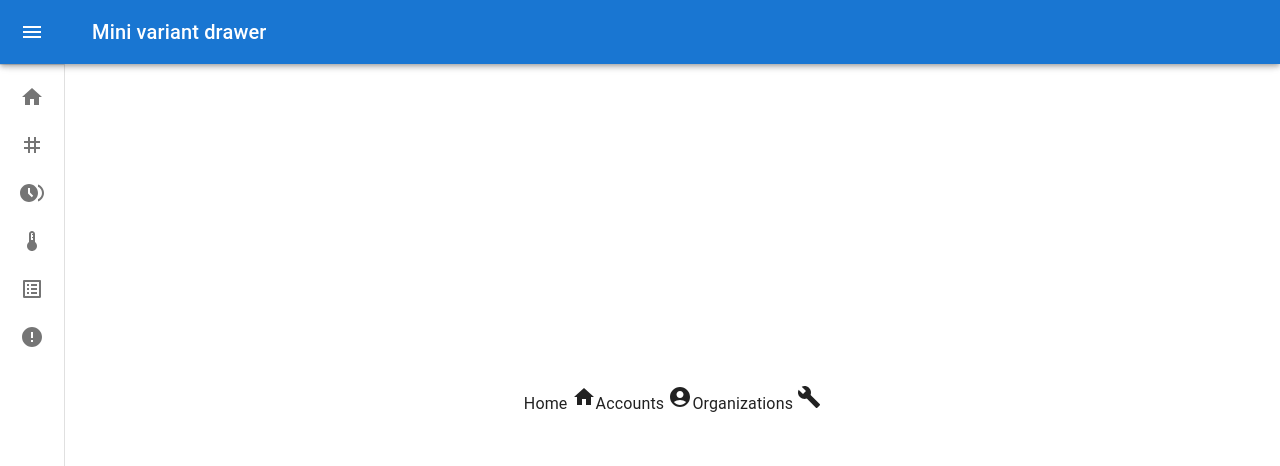
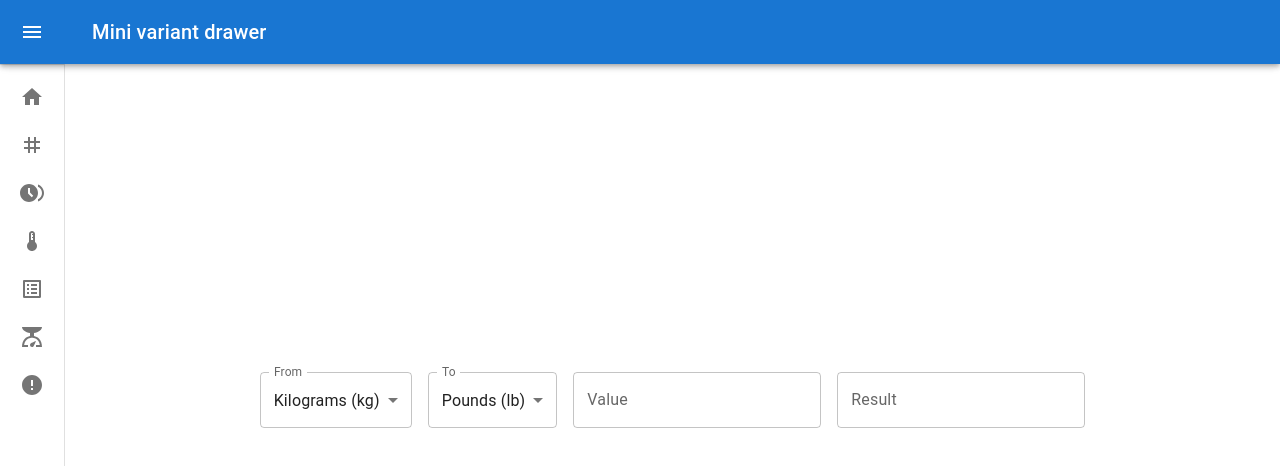
Before and after one commit to ShardulAswale/calculators, a React (Vite) app: page /weight-convertor in a window 1280 px wide. Shown: the top 466 px of the page. Built offline with nearby package versions, Linux system fonts and the light colour scheme.

Commit message:
WeightConvedrtor added

```diff
--- a/src/Components/Navigation/NavRouter.jsx
+++ b/src/Components/Navigation/NavRouter.jsx
@@ -1,15 +1,15 @@
 import React from "react";
 import { Routes, Route } from "react-router-dom";
 
-import TicTacToe from "../TicTacToe/TicTacToe";
+import URLLinks from "./links";
 import Page404 from "../404page/Page404";
 import Home from "../Home/Home";
-import URLLinks from "./links";
+import TicTacToe from "../TicTacToe/TicTacToe";
 import TimeZone from "../TimeZone/TimeZone";
 import TempConvertor from "../TempConvertor/TempConvertor";
 import TempConvertorV2 from "../TempConvertor/TempConvertorV2";
-import { HomeMax } from "@mui/icons-material";
 import TodoList from "../Todo/TodoList";
+import WeightConverter from "../WeightConvertor/WeightConvertor";
 
 const NavRouter = () => {
   // var name = <Home />;
@@ -18,7 +18,8 @@ const NavRouter = () => {
       <Route index element={<Home />} />
       <Route path="/tic-tac-toe" element={<TicTacToe />} />
       <Route path="/time-zone-convertor" element={<TimeZone />} />
-      <Route path="/temp-convertor" element={<TempConvertorV2 />} />
+      <Route path="/temp-convertor" element={<TempConvertor />} />
+      <Route path="/weight-convertor" element={<WeightConverter />} />
       <Route path="/todo-list" element={<TodoList />} />
       <Route path="*" element={<Page404 />} />
 
--- a/src/Components/Navigation/links.js
+++ b/src/Components/Navigation/links.js
@@ -36,6 +36,13 @@ const URLLinks = [
   },
   {
     id: 5,
+    name: "Weight Convertor",
+    link: "/weight-convertor",
+    icon: "Scale",
+    // element: (<TempConvertor/>),
+  },
+  {
+    id: 99,
     name: "Error404",
     link: "/*",
     icon: "Error",
--- a/src/Components/TempConvertor/TempConvertor.jsx
+++ b/src/Components/TempConvertor/TempConvertor.jsx
@@ -1,152 +1,133 @@
-import { styled } from "@mui/material/styles";
+import React, { useState } from "react";
 import {
   Box,
-  Button,
-  Grid,
-  Paper,
-  Stack,
+  FormControl,
+  InputLabel,
+  MenuItem,
+  Select,
   TextField,
   Typography,
 } from "@mui/material";
-import React from "react";
-import { useState } from "react";
-
-const Item = styled(Paper)(({ theme }) => ({
-  backgroundColor: theme.palette.mode === "dark" ? "#1A2027" : "#fff",
-  ...theme.typography.body2,
-  padding: theme.spacing(1),
-  textAlign: "center",
-  minHeight: 40,
-  color: theme.palette.text.secondary,
-}));
 
 const TempConvertor = () => {
-  const init_values = [0, 273.15, 32];
-  const [Temps, setTemps] = useState([0, 273.15, 32]);
+  const temperatureUnits = ["°C", "°F", "K"];
+  const [temp, setTemp] = useState(0);
+  const [sourceUnit, setSourceUnit] = useState("°C");
+  const [showFormulas, setShowFormulas] = useState(false);
 
-  function Convert(e, Temp, Type) {
-    // e.preventDefault();
-    switch (Type) {
-      case "C": {
-        console.log("Case C");
-        setTemps([Temp, Temp + 263.15, (Temp * 9) / 5 + 32]);
-      }
-      case "F": {
-        console.log("Case F");
-        setTemps([Temp, Temp + 263.15, (Temp * 9) / 5 + 32]);
-      }
-      case "K": {
-        console.log("Case K");
-        setTemps([Temp, Temp + 263.15, (Temp * 9) / 5 + 32]);
-      }
+  const formulas = {
+    "°C": [
+      "For Celsius to Fahrenheit: T(°F) = (T(°C) * 9/5) + 32",
+      "For Celsius to Kelvin: T(K) = T(°C) + 273.15",
+    ],
+    "°F": [
+      "For Fahrenheit to Celsius: T(°C) = (T(°F) - 32) * 5/9",
+      "For Fahrenheit to Kelvin: T(K) = (T(°F) + 459.67) * 5/9",
+    ],
+    K: [
+      "For Kelvin to Celsius: T(°C) = T(K) - 273.15",
+      "For Kelvin to Fahrenheit: T(°F) = (T(K) * 9/5) - 459.67",
+    ],
+  };
+
+  const selectedFormulas = formulas[sourceUnit];
+
+  function convertToCelsius() {
+    if (sourceUnit === "°F") {
+      const celsius = ((temp - 32) * 5) / 9;
+      return `${temp}°F = ${celsius.toFixed(2)}°C`;
+    } else if (sourceUnit === "K") {
+      const kelvin = temp >= 0 ? temp : 0;
+      const celsius = kelvin - 273.15;
+      return `${temp}K = ${celsius.toFixed(2)}°C`;
     }
+    return ""; // No conversion needed for °C
   }
+
+  function convertToFahrenheit() {
+    if (sourceUnit === "°C") {
+      const fahrenheit = (temp * 9) / 5 + 32;
+      return `${temp}°C = ${fahrenheit.toFixed(2)}°F`;
+    } else if (sourceUnit === "K") {
+      const kelvin = temp >= 0 ? temp : 0;
+      const fahrenheit = ((kelvin - 273.15) * 9) / 5 + 32;
+      return `${temp}K = ${fahrenheit.toFixed(2)}°F`;
+    }
+    return ""; // No conversion needed for °F
+  }
+
+  function convertToKelvin() {
+    if (sourceUnit === "°C") {
+      const kelvin = temp + 273.15;
+      return `${temp}°C = ${kelvin.toFixed(2)}K`;
+    } else if (sourceUnit === "°F") {
+      const kelvin = ((temp - 32) * 5) / 9 + 273.15;
+      return `${temp}°F = ${kelvin.toFixed(2)}K`;
+    }
+    return ""; // No conversion needed for K
+  }
+
+  const handleSourceUnitChange = (event) => {
+    setSourceUnit(event.target.value);
+  };
+
+  const toggleFormulas = () => {
+    setShowFormulas(!showFormulas);
+  };
+
+  const formulaStyle = {
+    display: showFormulas ? "block" : "none",
+    marginTop: "10px",
+  };
+
   return (
     <div>
-      <Box sx={{ flexGrow: 1 }}>
-        <Grid container spacing={4}>
-          {/* <Paper> */}
-          <Grid xs={4}>
-            <Item>
-              <Typography>C</Typography>
-            </Item>
-          </Grid>
-          <Grid xs={4}>
-            <Item>
-              <TextField
-                type="number"
-                value={init_values[0]}
-                // onChange={(e) => {
-                //   console.log(e);
-                //   var C = parseFloat(e.target.value);
-                //   setTemps([C, C + 263.15, (C * 9) / 5 + 32]);
-                // }}
-              ></TextField>
-            </Item>
-          </Grid>
-          <Grid>
-            <Button
-              variant="filledTonal"
-              // onClick={(e) => {
-              //   console.log(e);
-              //   var C = parseFloat(e.target.value);
-              //   setTemps([C, C + 263.15, (C * 9) / 5 + 32]);
-              // }}
-              onClick={(e) => Convert(e.target.value, "C")}
-            >
-              Calculate
-            </Button>
-          </Grid>
-          {/* </Paper> */}
-          {/* <Paper> */}
-          <Grid xs={4}>
-            <Item>
-              <Typography>F</Typography>
-            </Item>
-          </Grid>
-          <Grid xs={4}>
-            <Item>
-              <TextField
-                type="number"
-                value={init_values[1]}
-                // onChange={(e) => {
-                //   e.preventDefault();
-                //   console.log(e);
-                //   var F = parseFloat(e.target.value);
-                //   setTemps([((F - 32) * 5) / 9, ((F + 459.67) * 5) / 9, F]);
-                // }}
-              ></TextField>
-            </Item>
-          </Grid>
-          <Grid>
-            <Button
-              variant="outlined"
-              onClick={(e) => {
-                e.preventDefault();
-                console.log(e);
-                var F = parseFloat(e.target.value);
-                setTemps([((F - 32) * 5) / 9, ((F + 459.67) * 5) / 9, F]);
-              }}
-            >
-              Calculate
-            </Button>
-          </Grid>
-          {/* </Paper> */}
-          {/* <Paper> */}
-          <Grid xs={4}>
-            <Item>
-              <Typography>K</Typography>
-            </Item>
-          </Grid>
-          <Grid xs={4}>
-            <Item>
-              <TextField
-                type="number"
-                value={init_values[2]}
-                // onChange={(e) => {
-                //   console.log(e);
-                //   e.preventDefault();
-                //   var K = parseFloat(e.target.value);
-                //   setTemps([K - 263.15, K, (K * 9) / 5 - 459.67]);
-                // }}
-              ></TextField>
-            </Item>
-          </Grid>
-          <Grid>
-            <Button
-              variant="outlined"
-              onClick={(e) => {
-                console.log(e);
-                e.preventDefault();
-                var K = parseFloat(e.target.value);
-                setTemps([K - 263.15, K, (K * 9) / 5 - 459.67]);
-              }}
-            >
-              Calculate
-            </Button>
-          </Grid>
-          {/* </Paper> */}
-        </Grid>
+      <Box sx={{ minWidth: 120 }}>
+        <FormControl fullWidth>
+          <InputLabel id="source-unit-label">Source Unit</InputLabel>
+          <Select
+            labelId="source-unit-label"
+            id="source-unit"
+            value={sourceUnit}
+            onChange={handleSourceUnitChange}
+          >
+            {temperatureUnits.map((unit) => (
+              <MenuItem key={unit} value={unit}>
+                {unit}
+              </MenuItem>
+            ))}
+          </Select>
+        </FormControl>
+
+        <TextField
+          type="number"
+          value={temp}
+          onChange={(e) => setTemp(parseFloat(e.target.value))}
+        />
+
+        <br />
+        <div>
+          <strong>Conversions:</strong>
+          <ul>
+            <li>{convertToCelsius()}</li>
+            <li>{convertToFahrenheit()}</li>
+            <li>{convertToKelvin()}</li>
+          </ul>
+        </div>
+
+        <Typography variant="h6" onClick={toggleFormulas} style={{ cursor: "pointer" }}>
+          Toggle Formulas
+        </Typography>
+
+        <div style={formulaStyle}>
+          <Typography variant="subtitle1">Formulas:</Typography>
+          <ul>
+            {selectedFormulas &&
+              selectedFormulas.map((formula, index) => (
+                <li key={index}>{formula}</li>
+              ))}
+          </ul>
+        </div>
       </Box>
     </div>
   );
--- /dev/null
+++ b/src/Components/WeightConvertor/Formulae.json
@@ -0,0 +1,304 @@
+{
+    "conversions": [
+      {
+        "from": "kg",
+        "to": "lb",
+        "formula": "value * 2.20462"
+      },
+      {
+        "from": "lb",
+        "to": "kg",
+        "formula": "value / 2.20462"
+      },
+      {
+        "from": "kg",
+        "to": "g",
+        "formula": "value * 1000"
+      },
+      {
+        "from": "g",
+        "to": "kg",
+        "formula": "value / 1000"
+      },
+      {
+        "from": "g",
+        "to": "mg",
+        "formula": "value * 1000"
+      },
+      {
+        "from": "mg",
+        "to": "g",
+        "formula": "value / 1000"
+      },
+      {
+        "from": "carat",
+        "to": "centigram",
+        "formula": "value * 22679.619"
+      },
+      {
+        "from": "centigram",
+        "to": "carat",
+        "formula": "value / 22679.619"
+      },
+      {
+        "from": "centigram",
+        "to": "decigram",
+        "formula": "value * 10"
+      },
+      {
+        "from": "decigram",
+        "to": "centigram",
+        "formula": "value / 10"
+      },
+      {
+        "from": "decigram",
+        "to": "dekagram",
+        "formula": "value / 100"
+      },
+      {
+        "from": "dekagram",
+        "to": "decigram",
+        "formula": "value * 100"
+      },
+      {
+        "from": "dekagram",
+        "to": "dram",
+        "formula": "value * 564.3833912"
+      },
+      {
+        "from": "dram",
+        "to": "dekagram",
+        "formula": "value / 564.3833912"
+      },
+      {
+        "from": "dram",
+        "to": "dyne",
+        "formula": "value * 17733850.28"
+      },
+      {
+        "from": "dyne",
+        "to": "dram",
+        "formula": "value / 17733850.28"
+      },
+      {
+        "from": "dyne",
+        "to": "grain",
+        "formula": "value * 0.00220462262"
+      },
+      {
+        "from": "grain",
+        "to": "dyne",
+        "formula": "value / 0.00220462262"
+      },
+      {
+        "from": "grain",
+        "to": "gram",
+        "formula": "value * 0.06479891"
+      },
+      {
+        "from": "gram",
+        "to": "grain",
+        "formula": "value / 0.06479891"
+      },
+      {
+        "from": "gram",
+        "to": "hundredweight (long, UK)",
+        "formula": "value * 0.01968413"
+      },
+      {
+        "from": "hundredweight (long, UK)",
+        "to": "gram",
+        "formula": "value / 0.01968413"
+      },
+      {
+        "from": "hundredweight (short, US)",
+        "to": "kilogram",
+        "formula": "value * 45.359237"
+      },
+      {
+        "from": "kilogram",
+        "to": "hundredweight (short, US)",
+        "formula": "value / 45.359237"
+      },
+      {
+        "from": "kilogram",
+        "to": "kiloton (long, UK)",
+        "formula": "value * 2.229691e-7"
+      },
+      {
+        "from": "kiloton (long, UK)",
+        "to": "kilogram",
+        "formula": "value / 2.229691e-7"
+      },
+      {
+        "from": "kiloton (short, US)",
+        "to": "kilogram",
+        "formula": "value / 2e-6"
+      },
+      {
+        "from": "kilogram",
+        "to": "kiloton (short, US)",
+        "formula": "value * 2e-6"
+      },
+      {
+        "from": "kilogram",
+        "to": "kiloton (metric)",
+        "formula": "value * 2.204623e-7"
+      },
+      {
+        "from": "kiloton (metric)",
+        "to": "kilogram",
+        "formula": "value / 2.204623e-7"
+      },
+      {
+        "from": "megagram",
+        "to": "gram",
+        "formula": "value * 1000000"
+      },
+      {
+        "from": "gram",
+        "to": "megagram",
+        "formula": "value / 1000000"
+      },
+      {
+        "from": "megatonne",
+        "to": "kilogram",
+        "formula": "value * 1000000000"
+      },
+      {
+        "from": "kilogram",
+        "to": "megatonne",
+        "formula": "value / 1000000000"
+      },
+      {
+        "from": "milligram",
+        "to": "gram",
+        "formula": "value / 1000"
+      },
+      {
+        "from": "gram",
+        "to": "milligram",
+        "formula": "value * 1000"
+      },
+      {
+        "from": "ounce",
+        "to": "gram",
+        "formula": "value * 28.34952"
+      },
+      {
+        "from": "gram",
+        "to": "ounce",
+        "formula": "value / 28.34952"
+      },
+      {
+        "from": "ounce (troy)",
+        "to": "gram",
+        "formula": "value * 31.10348"
+      },
+      {
+        "from": "gram",
+        "to": "ounce (troy)",
+        "formula": "value / 31.10348"
+      },
+      {
+        "from": "pennyweight (troy)",
+        "to": "gram",
+        "formula": "value * 1.555174"
+      },
+      {
+        "from": "gram",
+        "to": "pennyweight (troy)",
+        "formula": "value / 1.555174"
+      },
+      {
+        "from": "pound",
+        "to": "gram",
+        "formula": "value * 453.5924"
+      },
+      {
+        "from": "gram",
+        "to": "pound",
+        "formula": "value / 453.5924"
+      },
+      {
+        "from": "pound (troy)",
+        "to": "gram",
+        "formula": "value * 373.2417"
+      },
+      {
+        "from": "gram",
+        "to": "pound (troy)",
+        "formula": "value / 373.2417"
+      },
+      {
+        "from": "quarter (UK)",
+        "to": "kilogram",
+        "formula": "value * 28.34952"
+      },
+      {
+        "from": "kilogram",
+        "to": "quarter (UK)",
+        "formula": "value / 28.34952"
+      },
+      {
+        "from": "quarter (US)",
+        "to": "kilogram",
+        "formula": "value * 22.67962"
+      },
+      {
+        "from": "kilogram",
+        "to": "quarter (US)",
+        "formula": "value / 22.67962"
+      },
+      {
+        "from": "stone",
+        "to": "kilogram",
+        "formula": "value * 6.350293"
+      },
+      {
+        "from": "kilogram",
+        "to": "stone",
+        "formula": "value / 6.350293"
+      },
+      {
+        "from": "slug",
+        "to": "kilogram",
+        "formula": "value * 14.59390"
+      },
+      {
+        "from": "kilogram",
+        "to": "slug",
+        "formula": "value / 14.59390"
+      },
+      {
+        "from": "ton (long, UK)",
+        "to": "kilogram",
+        "formula": "value * 1016.0469088"
+      },
+      {
+        "from": "kilogram",
+        "to": "ton (long, UK)",
+        "formula": "value / 1016.0469088"
+      },
+      {
+        "from": "ton (short, US)",
+        "to": "kilogram",
+        "formula": "value * 907.18474"
+      },
+      {
+        "from": "kilogram",
+        "to": "ton (short, US)",
+        "formula": "value / 907.18474"
+      },
+      {
+        "from": "ton (metric)",
+        "to": "kilogram",
+        "formula": "value * 1000"
+      },
+      {
+        "from": "kilogram",
+        "to": "ton (metric)",
+        "formula": "value / 1000"
+      }
+    ]
+  }
--- /dev/null
+++ b/src/Components/WeightConvertor/WeightConvertor.jsx
@@ -0,0 +1,87 @@
+import React, { useState } from 'react';
+import { FormControl, InputLabel, MenuItem, Select, TextField } from '@mui/material';
+import Formulae from "./Formulae.json";
+
+const WeightConverter = () => {
+  const [formData, setFormData] = useState({
+    fromUnit: 'kg',
+    toUnit: 'lb',
+    inputValue: '',
+    result: ''
+  });
+
+  const handleChange = (e) => {
+    const { name, value } = e.target;
+    if (name === 'inputValue') {
+      setFormData({ ...formData, [name]: value, result: convert(value, formData.fromUnit, formData.toUnit) });
+    } else {
+      setFormData({ ...formData, [name]: value, inputValue: convert(value, formData.toUnit, formData.fromUnit) });
+    }
+  };
+
+  const convert = (value, from, to) => {
+    const conversion = Formulae.conversions.find((c) => c.from === from && c.to === to);
+    if (conversion) {
+      return eval(conversion.formula);
+    }
+    return '';
+  };
+
+  return (
+    <div>
+      <FormControl variant="outlined" sx={{ m: 1, minWidth: 120 }}>
+        <InputLabel htmlFor="from-unit">From</InputLabel>
+        <Select
+          label="From"
+          value={formData.fromUnit}
+          onChange={handleChange}
+          inputProps={{
+            name: 'fromUnit',
+            id: 'from-unit',
+          }}
+        >
+          <MenuItem value="kg">Kilograms (kg)</MenuItem>
+          <MenuItem value="lb">Pounds (lb)</MenuItem>
+        </Select>
+      </FormControl>
+
+      <FormControl variant="outlined" sx={{ m: 1, minWidth: 120 }}>
+        <InputLabel htmlFor="to-unit">To</InputLabel>
+        <Select
+          label="To"
+          value={formData.toUnit}
+          onChange={handleChange}
+          inputProps={{
+            name: 'toUnit',
+            id: 'to-unit',
+          }}
+        >
+          <MenuItem value="kg">Kilograms (kg)</MenuItem>
+          <MenuItem value="lb">Pounds (lb)</MenuItem>
+        </Select>
+      </FormControl>
+
+      <TextField
+        label="Value"
+        variant="outlined"
+        type="number"
+        name="inputValue"
+        value={formData.inputValue}
+        onChange={handleChange}
+        sx={{ m: 1, minWidth: 120 }}
+      />
+
+      <TextField
+        label="Result"
+        variant="outlined"
+        type="number"
+        name="result"
+        value={formData.result}
+        onChange={handleChange}
+        sx={{ m: 1, minWidth: 120 }}
+      />
+    </div>
+  );
+};
+
+export default WeightConverter;
```
Also changed, not shown: src/Components/TempConvertor/TempConvertorV2.jsx (indentation only).
